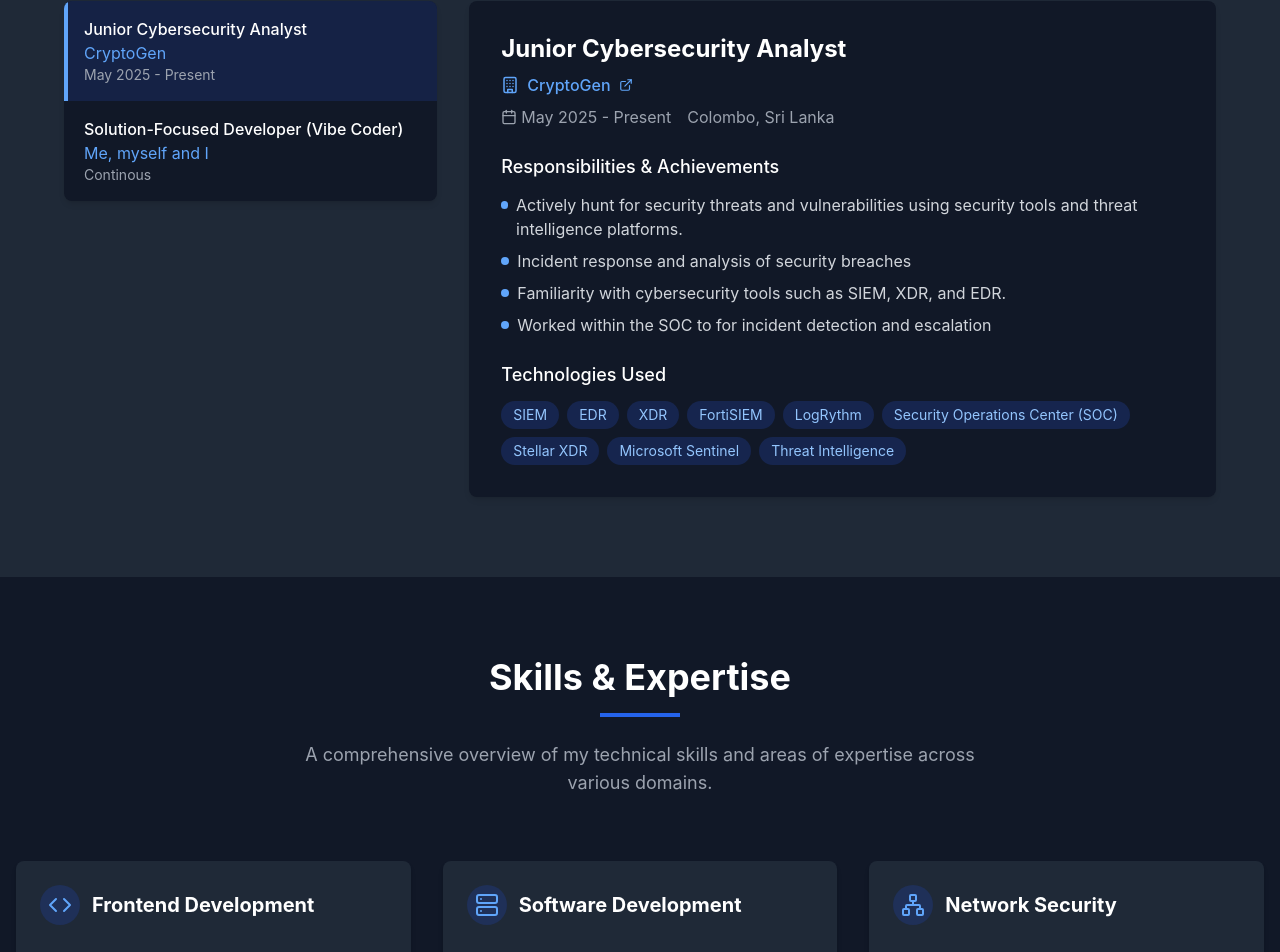
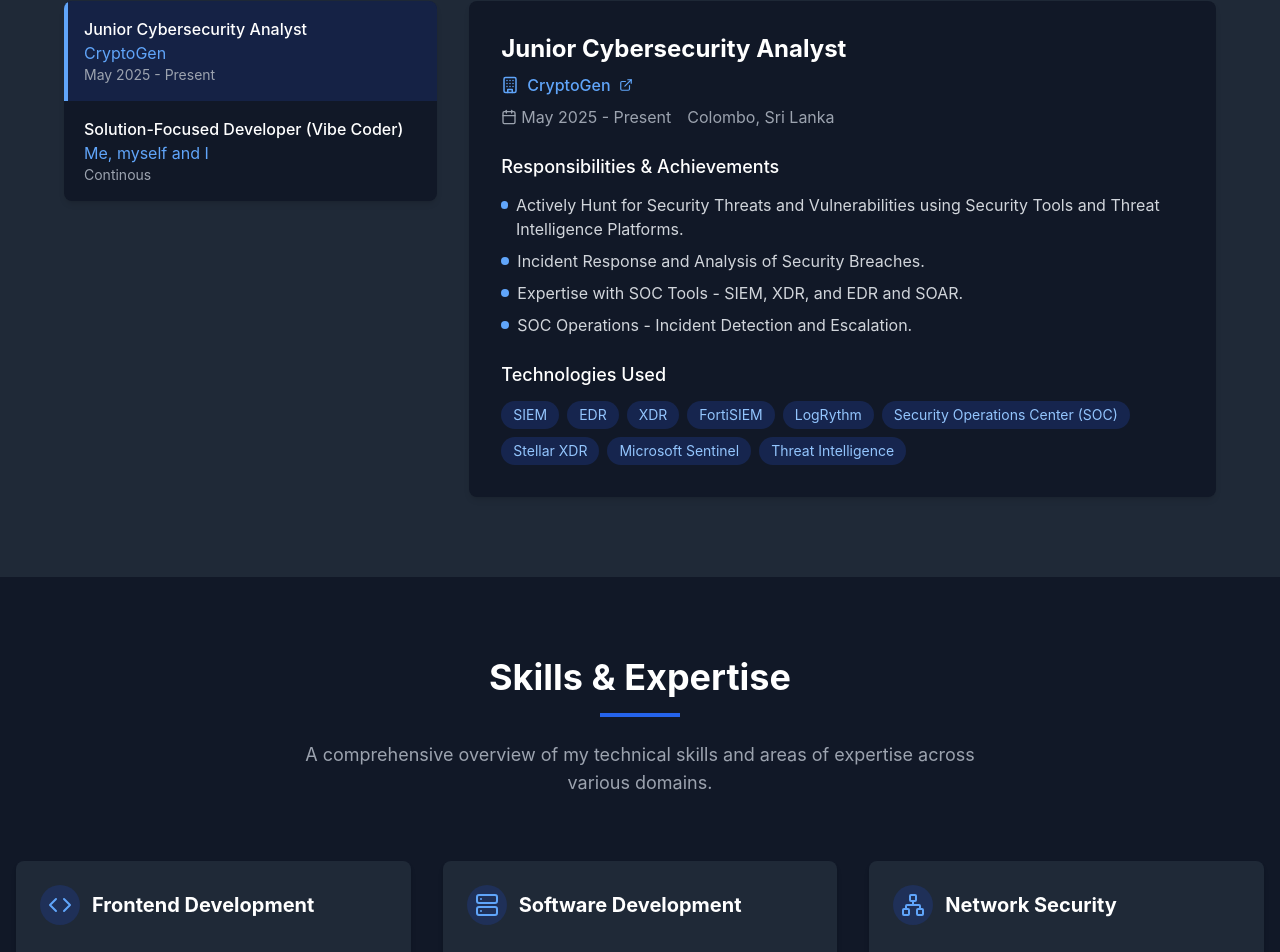
Before and after one commit to Dinuka7L/dinuka-portfolio, a React (Vite) app: page /#/ in a window 1280 px wide. Shown: the part 3059-4011 px from the top of the page. Built offline with nearby package versions, Linux system fonts and the light colour scheme.

Commit message:
Update ExperienceSection.tsx

```diff
--- a/src/components/ExperienceSection.tsx
+++ b/src/components/ExperienceSection.tsx
@@ -18,10 +18,10 @@ const experienceData: Experience[] = [
     location: 'Colombo, Sri Lanka',
     period: 'May 2025 - Present',
     description: [
-      'Actively hunt for security threats and vulnerabilities using security tools and threat intelligence platforms.',
-      'Incident response and analysis of security breaches',
-      'Familiarity with cybersecurity tools such as SIEM, XDR, and EDR.',
-      'Worked within the SOC to for incident detection and escalation',
+      'Actively Hunt for Security Threats and Vulnerabilities using Security Tools and Threat Intelligence Platforms.',
+      'Incident Response and Analysis of Security Breaches.',
+      'Expertise with SOC Tools - SIEM, XDR, and EDR and SOAR.',
+      'SOC Operations - Incident Detection and Escalation.',
     ],
     technologies: ['SIEM', 'EDR', 'XDR', 'FortiSIEM', 'LogRythm', 'Security Operations Center (SOC)', 'Stellar XDR', 'Microsoft Sentinel', 'Threat Intelligence'],
     companyWebsite: 'https://www.crypto-gen.com/'
```
